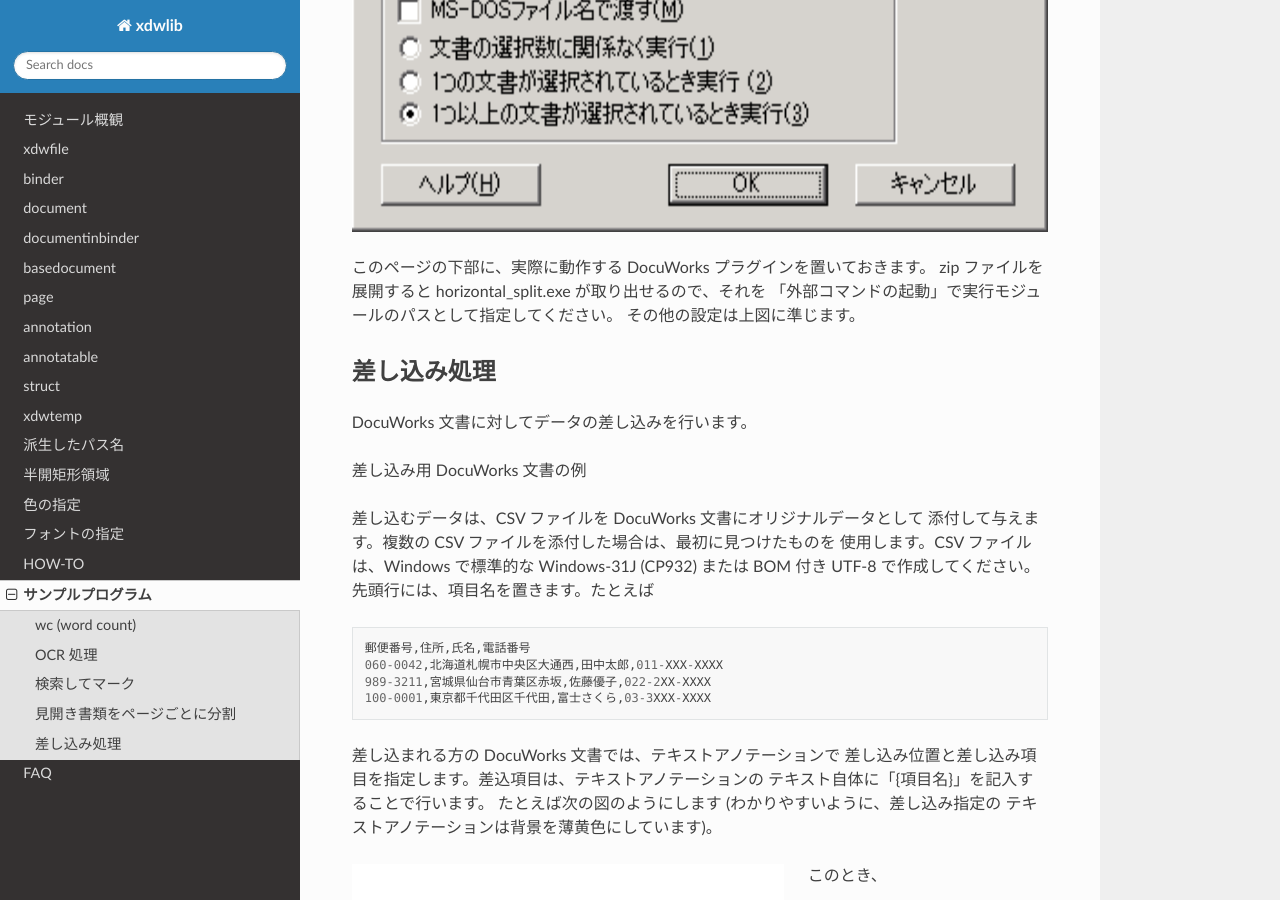
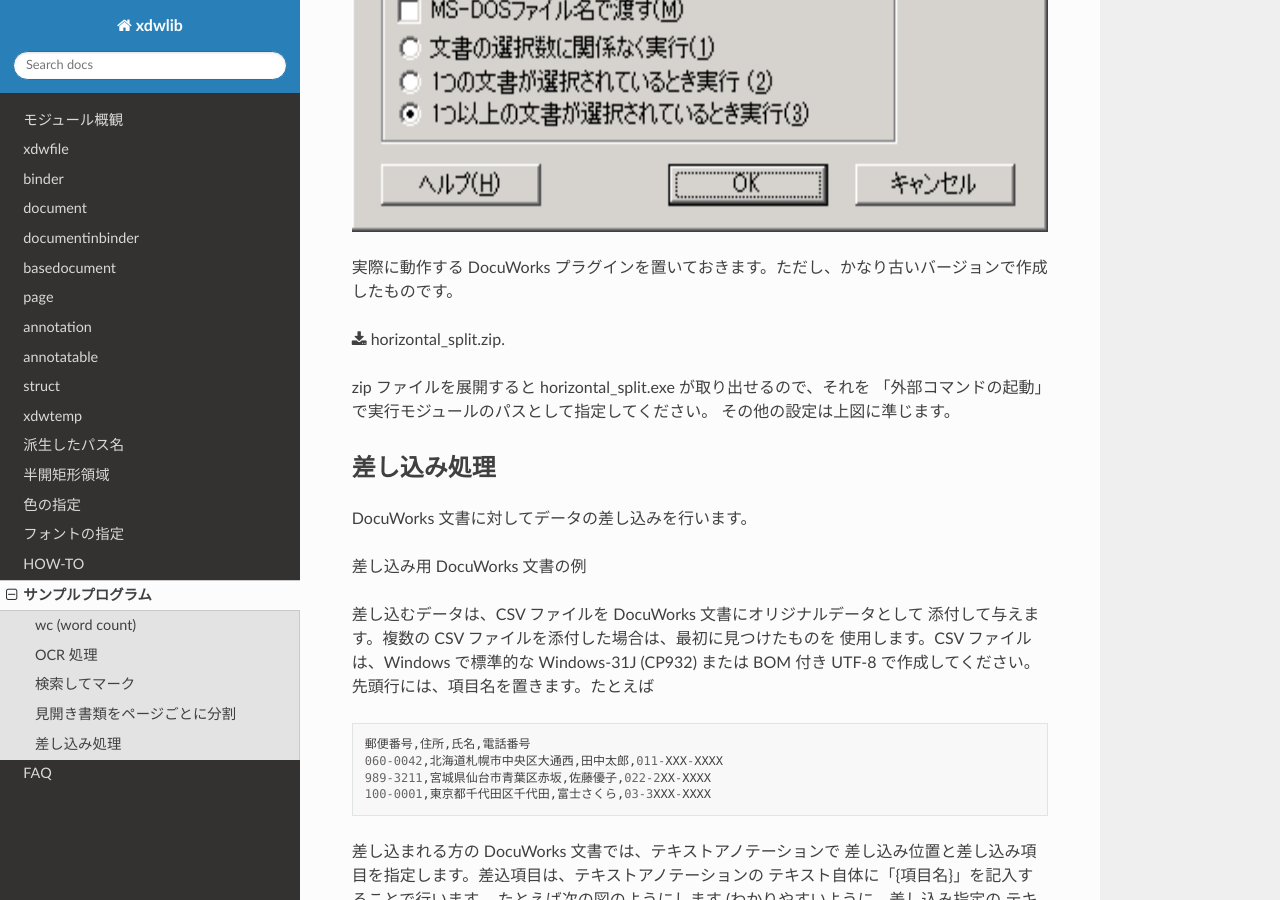
Before and after one commit to hayasix/xdwlib, a Sphinx documentation site: the page built from docs/samples.rst, in a window 1280 px wide and 900 px high, scrolled down 5385 px. Built offline with Sphinx 7.4.7 and the Read the Docs theme 2.0.0, drawn with Linux system fonts in a browser that asks for light colours.

Commit message:
Other Changes - Mods relating horizontal_split.

```diff
--- a/README.rst
+++ b/README.rst
@@ -92,7 +92,7 @@
 Detailed documents are available in Japanese at
 `Read the Docs <https://xdwlib.readthedocs.io/ja/latest>`_.
 
-Python's help() also gives brief descriptions.
+Python's help() also gives brief descriptions in English.
 
 
 Typical Use
--- a/docs/howto.rst
+++ b/docs/howto.rst
@@ -253,8 +253,8 @@
     from xdwlib.struct import Point
     : (中略)
     pg = doc.page(0)
-    ann = pg.add_text(u"変更前の文字列") # 既定の位置にテキストアノテーションを貼り付けます。
-    ann.text = u"変更後の文字列"
+    ann = pg.add_text("変更前の文字列") # 既定の位置にテキストアノテーションを貼り付けます。
+    ann.text = "変更後の文字列"
     ann.font_size = 10.5 # ポイント
     ann.font_style = "bold,italic"
     ann.fore_color = "red"
--- a/docs/samples.rst
+++ b/docs/samples.rst
@@ -148,7 +148,7 @@
     if os.path.splitext(infile)[1].lower() != ".xdw":
         raise ValueError("file must be *.xdw")
 
-    newfile = infile[:-4] + u"-左右分割.xdw"
+    newfile = infile[:-4] + "-左右分割.xdw"
 
     with xdwopen(infile) as doc:
         pages = doc.pages
@@ -214,7 +214,10 @@
     :scale: 200%
     :alt: horizontal_split.exe 用の外部コマンドの設定
 
-このページの下部に、実際に動作する DocuWorks プラグインを置いておきます。
+実際に動作する DocuWorks プラグインを置いておきます。ただし、かなり古いバージョンで作成したものです。
+
+:download:`horizontal_split.zip <../horizontal_split.zip>`.
+
 zip ファイルを展開すると horizontal_split.exe が取り出せるので、それを
 「外部コマンドの起動」で実行モジュールのパスとして指定してください。
 その他の設定は上図に準じます。
```
Also changed, not shown: 1 other file.
